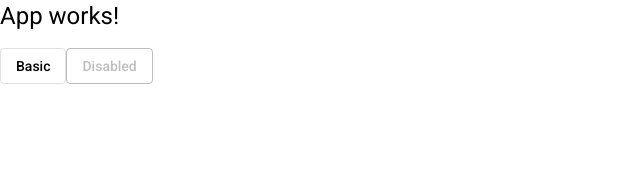
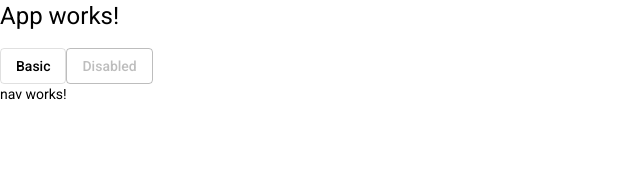
Before and after one commit to JacksonLuiz99/helpdesk-frontend, an Angular app: page / in a window 1280 px wide. Shown: the top 174 px of the page, without its empty margins (0-640 px from the left). Built offline with nearby package versions, Linux system fonts and the light colour scheme.

Commit message:
rota para componente NAV configurada

```diff
--- a/src/app/app-routing.module.ts
+++ b/src/app/app-routing.module.ts
@@ -1,7 +1,13 @@
 import { NgModule } from '@angular/core';
 import { RouterModule, Routes } from '@angular/router';
+import { NavComponent } from './components/nav/nav.component';
 
-const routes: Routes = [];
+const routes: Routes = [
+  {
+    path: '',
+    component: NavComponent
+  }
+];
 
 @NgModule({
   imports: [RouterModule.forRoot(routes)],
--- a/src/app/app.component.html
+++ b/src/app/app.component.html
@@ -1,3 +1,4 @@
 <h1>App works!</h1>
 <button mat-stroked-button>Basic</button>
 <button mat-stroked-button disabled>Disabled</button>
+<app-nav>app-nav</app-nav>
```
